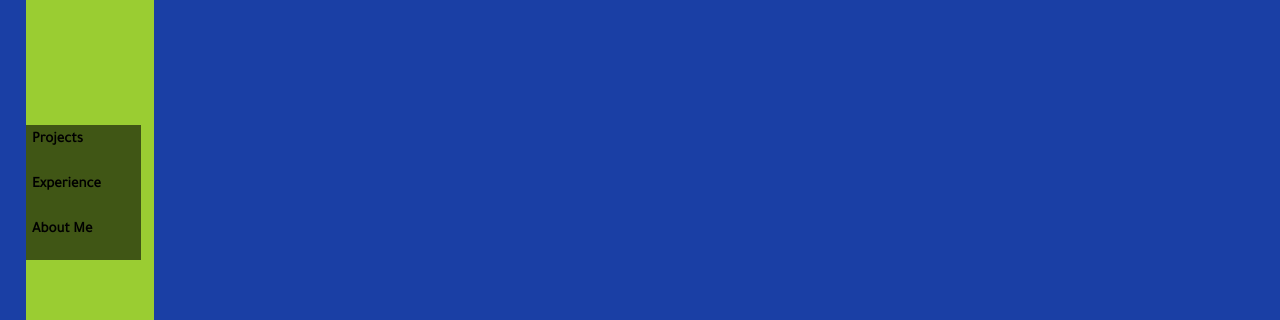
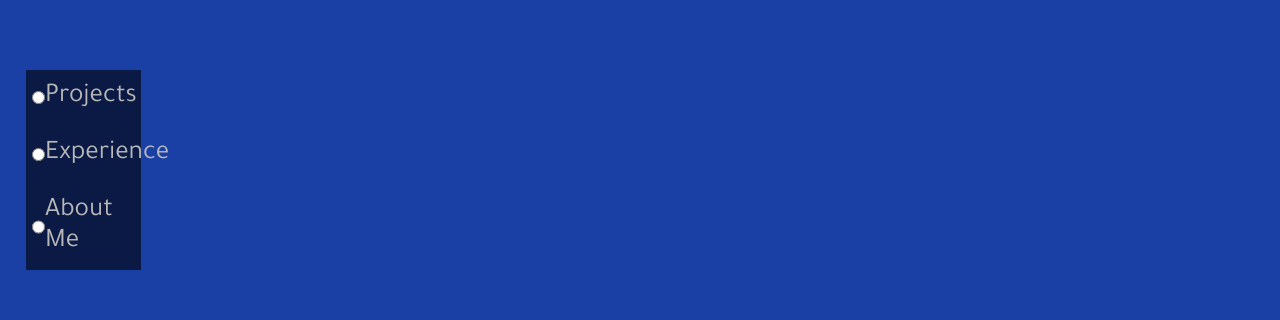
Before and after one commit to mgracesb/my-portfolio, a React (Create React App) app: page / in a window 1280 px wide. Shown: the part 234-554 px from the top of the page. Built offline with nearby package versions, Linux system fonts and the light colour scheme.

Commit message:
add radiobuttons

```diff
--- a/src/components/section/NavBarSection.js
+++ b/src/components/section/NavBarSection.js
@@ -5,13 +5,19 @@ const NavBarSection = () => {
     <nav className="navBarSection">
       <ul>
         <li>
-          <h2>Projects</h2>
+          <input type="radio" id="projects" name="selector" />
+          <label htmlFor="projects">Projects</label>
+          <div className="chevron enabled"></div>
         </li>
         <li>
-          <h2>Experience</h2>
+          <input type="radio" id="experience" name="selector" />
+          <label htmlFor="experience">Experience</label>
+          <span className="chevron"></span>
         </li>
         <li>
-          <h2>About Me</h2>
+          <input type="radio" id="aboutMe" name="selector" />
+          <label htmlFor="aboutMe">About Me</label>
+          <span className="chevron"></span>
         </li>
       </ul>
     </nav>
--- a/src/styles/layouts/_navBar.scss
+++ b/src/styles/layouts/_navBar.scss
@@ -1,29 +1,40 @@
 .navBarSection {
   font-family: $fontText;
-
-  background-color: yellowgreen;
   grid-column: 1;
   display: flex;
   flex-direction: column;
   justify-content: space-around;
 
   ul li {
+    background-color: rgba(0, 0, 0, 0.58);
+    color: rgb(184, 184, 184);
     list-style: none;
-    font-size: 2rem;
     border: 1px;
+    display: flex;
+    justify-content: space-between;
     position: relative;
-    padding: 5%;
-    height: 50%;
+    padding: 10% 5%;
     width: 90%;
-    background-color: rgba(0, 0, 0, 0.58);
     transition: ease-in 100ms;
 
     &:hover,
     &:active {
+      color: $colorClear;
       width: 100%;
-
       box-shadow: 0px 0px 10px #2edbff;
       border: 1px solid #2edbff;
     }
+
+    label {
+      font-size: 1.8rem;
+      place-self: center;
+    }
+
+    .chevron.enabled {
+      width: 20px;
+      height: 20px;
+      background: url("../../imgs/chevron.svg") no-repeat;
+      background-size: contain;
+    }
   }
 }
```
Also changed, not shown: src/imgs/chevron.svg (added).
